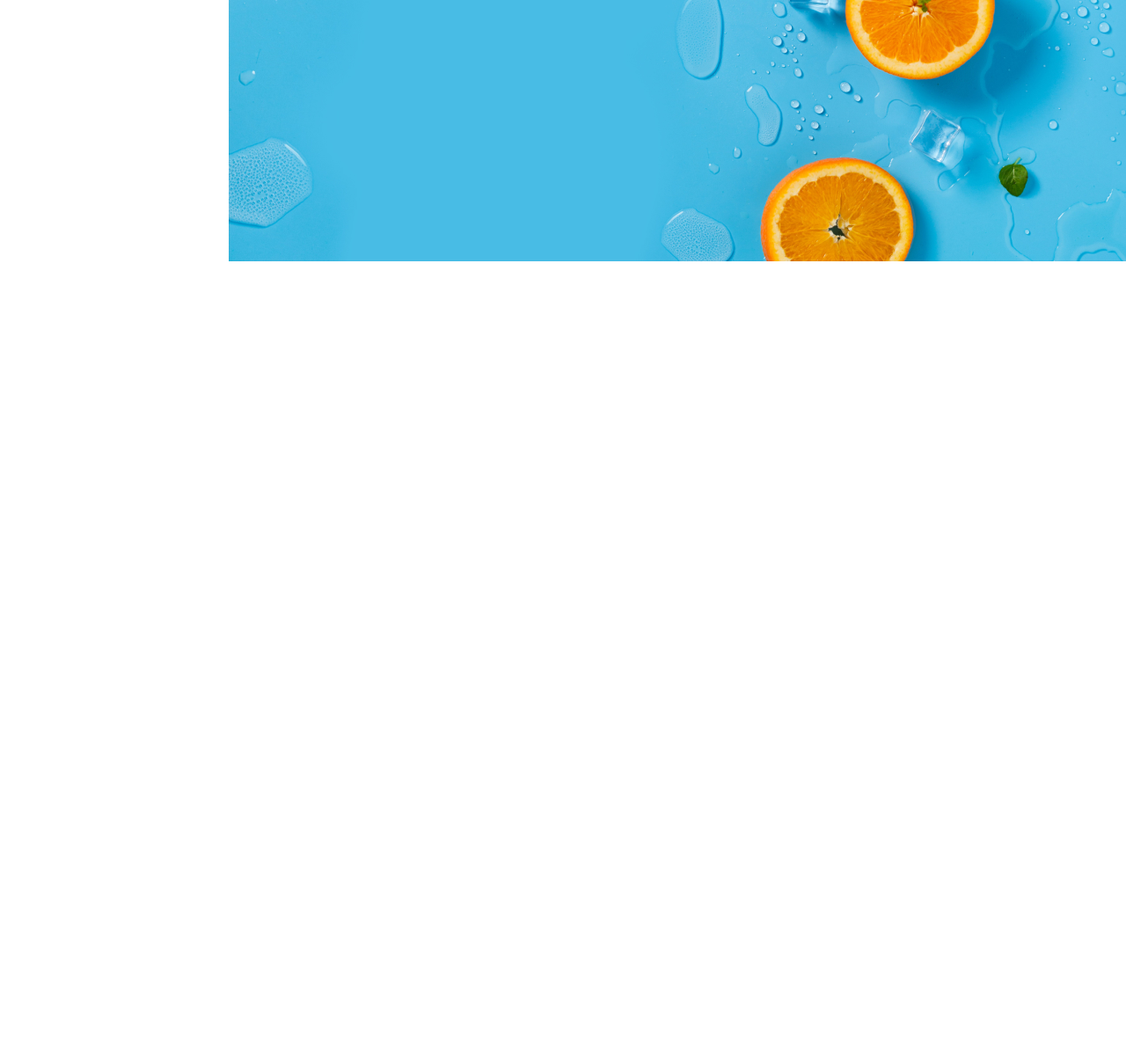
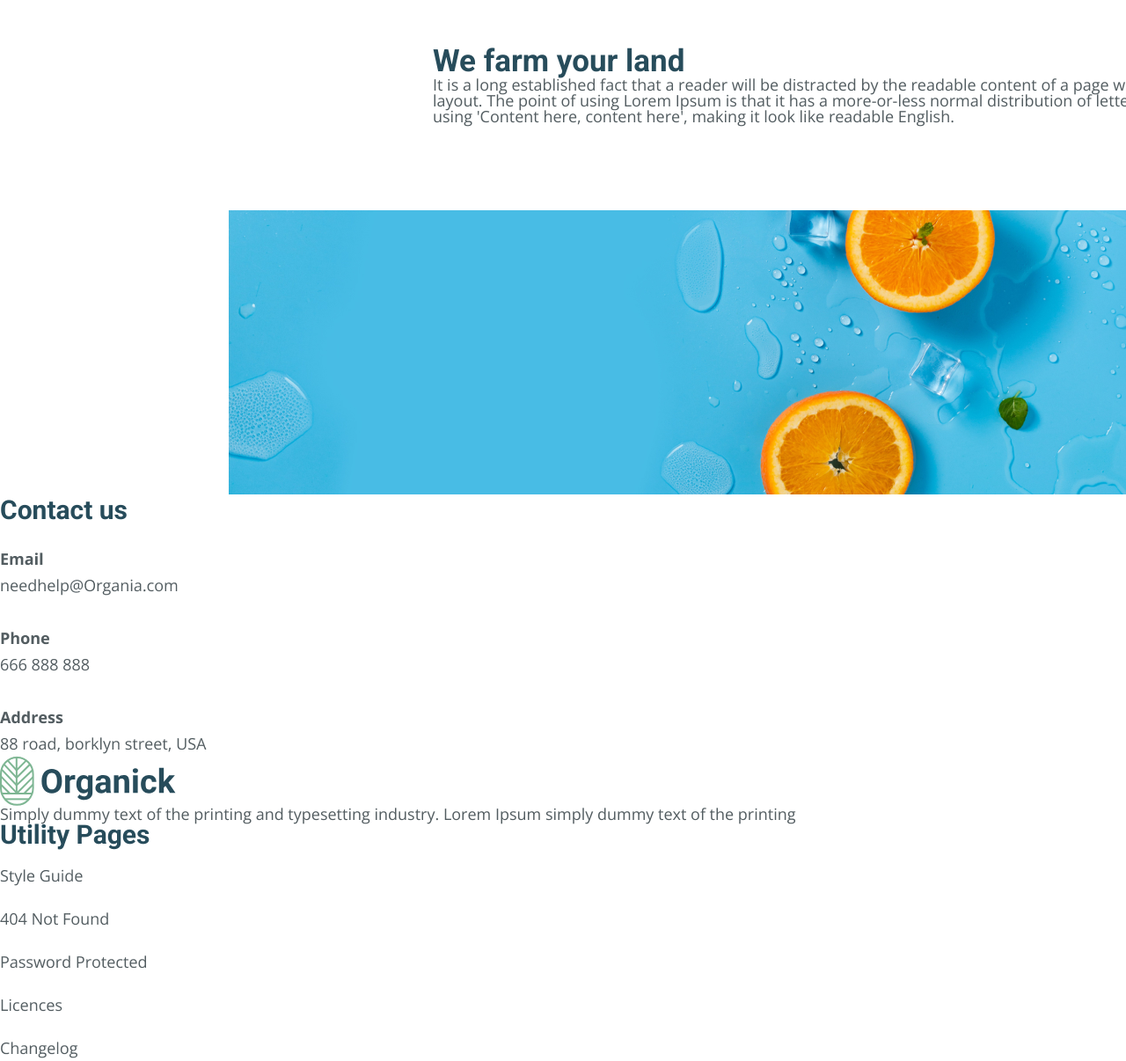
Before and after one commit to nuc1ni/task5, a plain HTML site: page index.html in a window 1280 px wide. Shown: the part 2622-3828 px from the top of the page at 88% size. Before the commit the page ends 2922 px from the top, so only its background shows below. Drawn offline with nearby package versions, Linux system fonts and the light colour scheme.

Commit message:
add footer

```diff
--- a/index.html
+++ b/index.html
@@ -93,7 +93,34 @@
             <img src="images/Photo 4.jpg" alt="orange">
         </section>
     </main>
-    <footer></footer>
+    <footer>
+        <div class="footer-container">
+            <div class="contact">
+                <div>
+                     <h3 class="title-contact" >Contact us</h3>
+                     <img class="contact-image" src="images/contact.inf.png" alt="contact">
+                 </div>
+                 <div>
+                 <ul>
+                    <li>
+
+                    </li>
+                  </ul>
+                 </div>
+            </div>
+            <div class="About">
+                <img class="footer-logo" src="images/Logo.svg" alt="logo">
+                <p class="footer-paragraph"> Simply dummy text of the printing and typesetting industry.
+                    Lorem Ipsum simply dummy text of the printing </p>
+            </div>
+            <div class="utillity">
+                <h3 class="Utility-title">Utility Pages</h3>
+                <img class="Utility-image" src="images/StyleGuide.png" alt="StyleGuide">
+            </div>
+
+
+        </div>
+    </footer>
 
 </body>
 </html>
--- a/style.css
+++ b/style.css
@@ -72,6 +72,7 @@
     display: inline-block;
     width: 936px;
     gap: 20px;
+    margin-top: 70px;
 }
 .left-wraper {
     display: inline-block;
@@ -86,6 +87,7 @@
 
 .container-c-item {
     display: inline-block;
+    margin-top: 28px;
 }
 .title-right-wraper {
     display: inline-block;
@@ -129,8 +131,10 @@
     margin-left: 232px;
 }
 .content-d-item {
+    display: inline-block;
     width: 936px;
     margin-left: 232px;
+    margin-top: 70px;
 
 }
 .title-d {
@@ -148,5 +152,41 @@
 .newslatter {
     width: 1400px;
     margin-left: 260px;
+    margin-top: 97px;
 
 }
+.footer-container {
+    display: inline-block;
+    width: 1404;
+}
+.title-contact {
+    color: #274C5B;
+    font-family: 'Roboto', sans-serif;
+    font-size: 30px;
+    font-weight: 700;
+}
+.contact-image {
+    margin-top: 33px;
+}
+.about {
+    width: 543px;
+}
+.footer-logo {
+    vertical-align: middle;
+}
+.footer-paragraph {
+    color: #525C60;
+    font-size: 18px;
+    font-family: 'Open Sans', sans-serif;
+    font-weight: 400;
+    text-align: center;
+}
+.Utility-title {
+    color: #274C5B;
+    font-family: 'Roboto', sans-serif;
+    font-size: 30px;
+    font-weight: 700;
+}
+.Utility-image {
+    margin-top: 24px;
+}
```
Also changed, not shown: images/StyleGuide.png (added), images/contact.inf.png (added).
